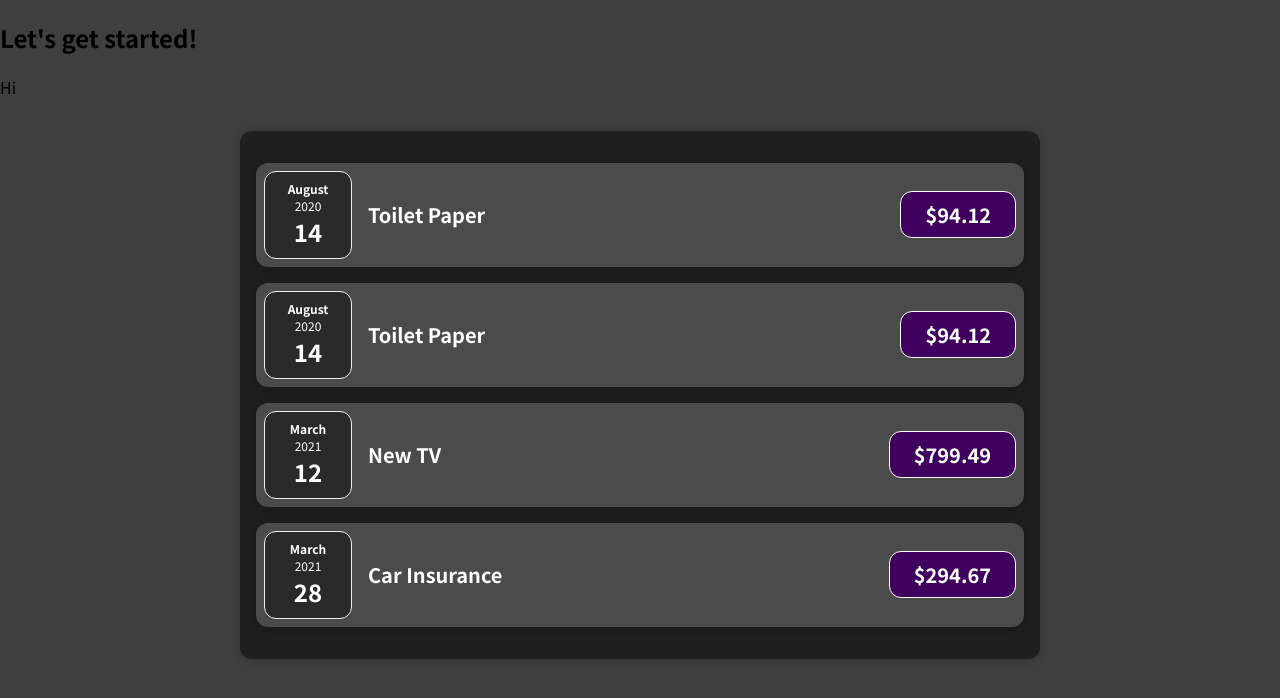
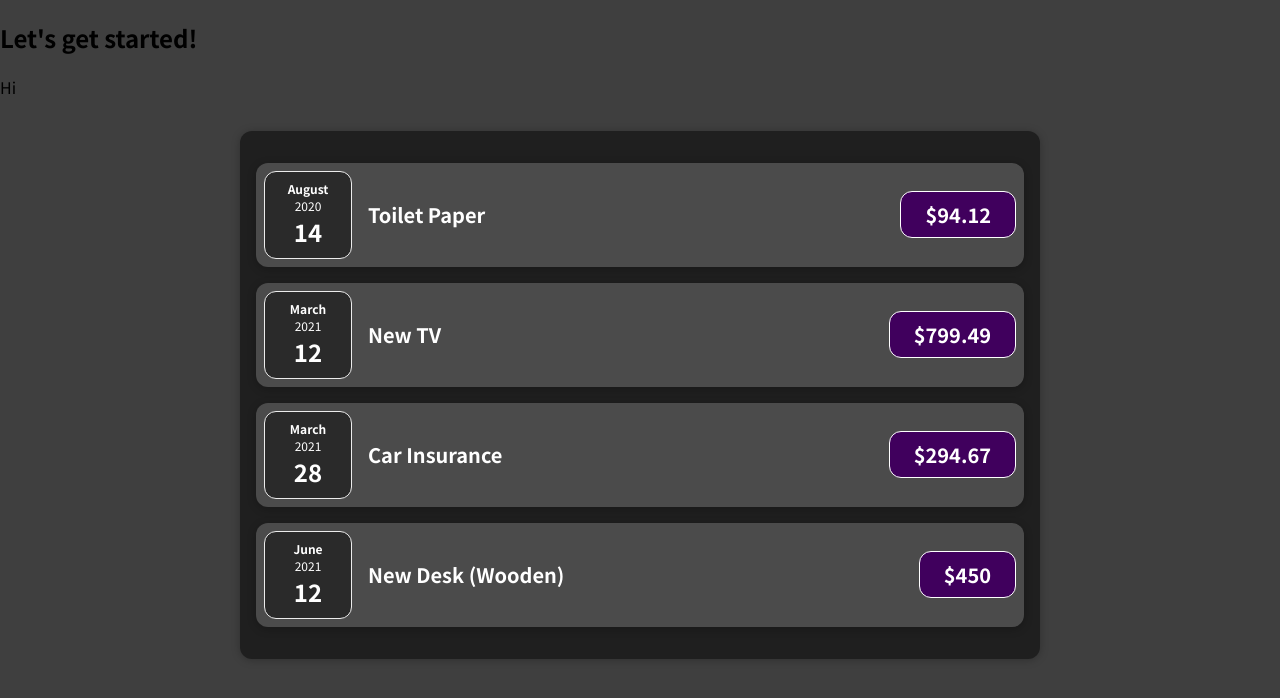
Before and after one commit to luzcry/react-expenses, a React (Create React App) app: page / in a window 1280 px wide. Shown: the top 698 px of the page. Built offline with nearby package versions, Linux system fonts and the light colour scheme.

Commit message:
using Map

```diff
--- a/src/App.js
+++ b/src/App.js
@@ -10,12 +10,11 @@ function App(props) {
       date: new Date(2020, 7, 14),
     },
     {
-      id: 'e1',
-      title: 'Toilet Paper',
-      amount: 94.12,
-      date: new Date(2020, 7, 14),
+      id: 'e2',
+      title: 'New TV',
+      amount: 799.49,
+      date: new Date(2021, 2, 12)
     },
-    { id: 'e2', title: 'New TV', amount: 799.49, date: new Date(2021, 2, 12) },
     {
       id: 'e3',
       title: 'Car Insurance',
--- a/src/components/ExpenseContainer.js
+++ b/src/components/ExpenseContainer.js
@@ -2,29 +2,17 @@ import { Fragment } from 'react';
 import ExpenseItem from './ExpenseItem';
 
 function ExpenseContainer({expenses}) {
+  const loop = expenses.map((expense) =>
+  <ExpenseItem
+    title={expense.title}
+    amount={expense.amount}
+    date={expense.date}
+  />
+  )
   return (
     <Fragment>
-      <ExpenseItem
-        title={expenses[0].title}
-        amount={expenses[0].amount}
-        date={expenses[0].date}
-      />
-      <ExpenseItem
-        title={expenses[1].title}
-        amount={expenses[1].amount}
-        date={expenses[1].date}
-      />
-      <ExpenseItem
-        title={expenses[2].title}
-        amount={expenses[2].amount}
-        date={expenses[2].date}
-      />
-      <ExpenseItem
-        title={expenses[3].title}
-        amount={expenses[3].amount}
-        date={expenses[3].date}
-      />
-      </Fragment>
+     {loop}
+    </Fragment>
         );
 }
 
```
Also changed, not shown: 1 other file (tests, documents, lock files or other folders).
